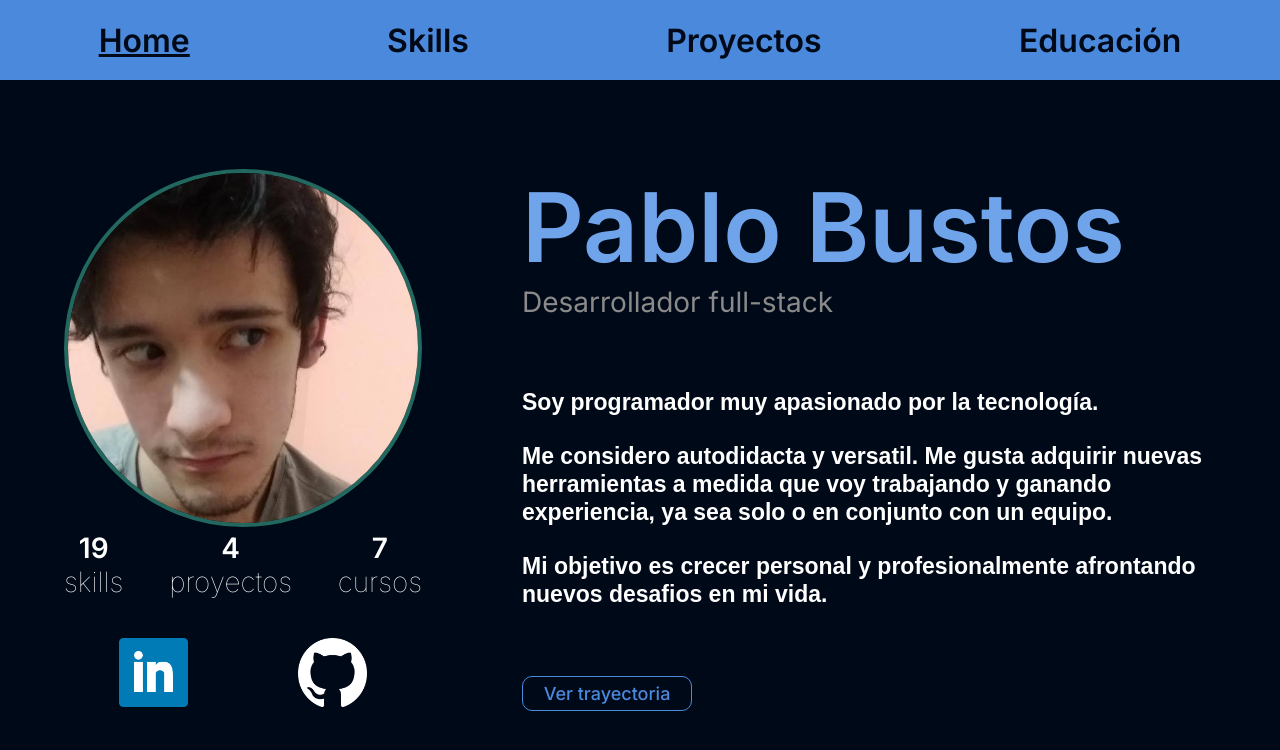
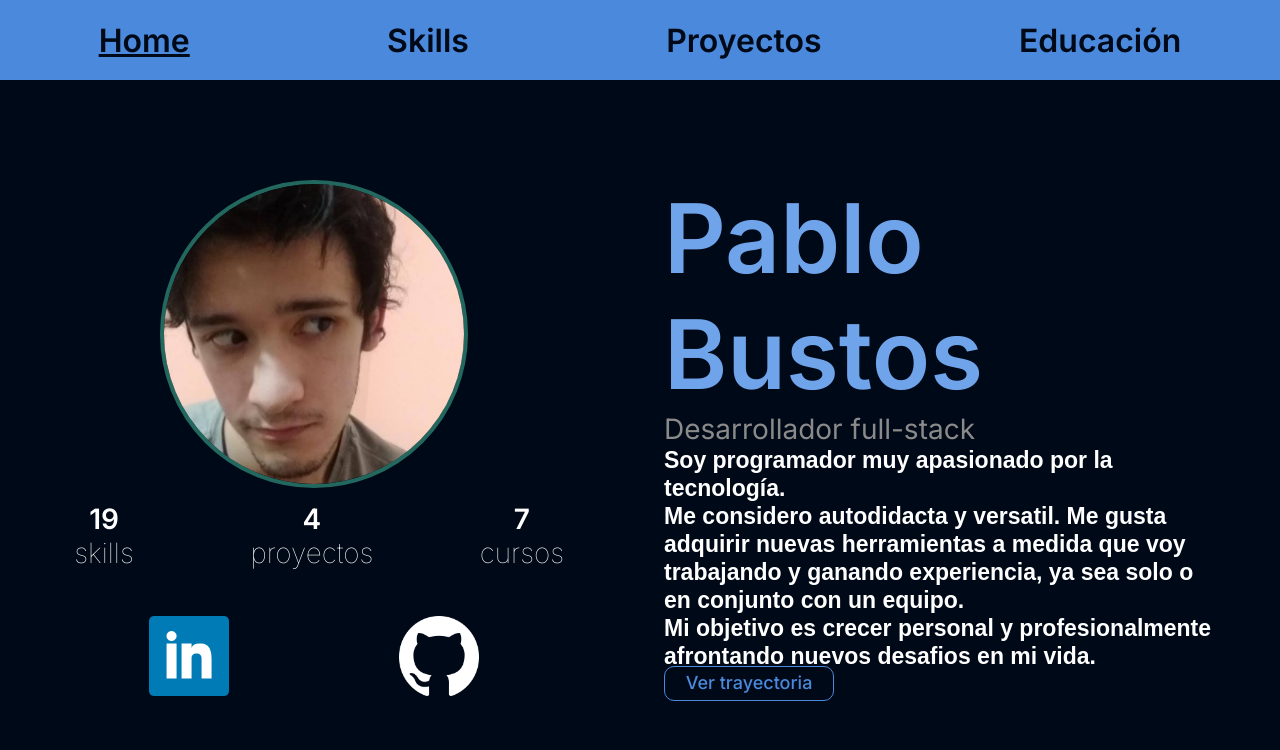
Before and after one commit to PabloAgustinBustos/first-react-personal-portfolio-2022, a React (Vite) app: page /home in a window 1280 px wide. Shown: the top 750 px of the page. Built offline with nearby package versions, Linux system fonts and the light colour scheme; a web font is replaced by a local one.

Commit message:
fixed index route. Now it redirects the user to the /home route. Also updated sizes of the left section in /home

```diff
--- a/src/App.jsx
+++ b/src/App.jsx
@@ -8,6 +8,12 @@ import Proyectos from './views/Proyectos'
 import Educacion from './views/Educacion'
 
 function App() {
+  let {pathname} = window.location
+
+  if(pathname === "/"){
+    window.location.href = "/home";
+  }
+
   return (
     <div className="App">
       <BrowserRouter>
--- a/src/components/Nav/index.jsx
+++ b/src/components/Nav/index.jsx
@@ -34,6 +34,7 @@ const Nav = () => {
         }
     }
 
+    if(pathname !== "/"){
         return (
             <motion.nav className={`${s.nav} ${s[color.nav]}`}>
                 <motion.div className={s.itemContainer}>
@@ -44,6 +45,10 @@ const Nav = () => {
                 </motion.div>
             </motion.nav>
         )
+    }else{
+        return null
+    }
+
 }
 
 export default Nav
--- a/src/views/Home/index.jsx
+++ b/src/views/Home/index.jsx
@@ -30,6 +30,8 @@ const Home = () => {
                             </motion.div>
                         </motion.section>
 
+                    </motion.div>
+
                     <motion.section className={s.social}>
                         <a href="https://www.linkedin.com/in/pablo-bustos-/">
                             <motion.img className={s.icon} src={linkedinLogo}/>
@@ -39,7 +41,6 @@ const Home = () => {
                             <motion.img className={s.icon} src={githubLogo}/>
                         </a>
                     </motion.section>
-                    </motion.div>
                 </motion.section>
 
                 <motion.section className={s.right}>
--- a/src/views/Home/styles.module.css
+++ b/src/views/Home/styles.module.css
@@ -17,6 +17,16 @@
     grid-template-columns: 1fr 2fr;
 }
 
+.left{
+    width: 500px;
+    height: 520px;
+    /* background-color: aquamarine; */
+    display: flex;
+    flex-direction: column;
+    justify-content: space-between;
+    align-items: center;
+}
+
 .right{
     display: flex;
     flex-direction: column;
@@ -24,40 +34,51 @@
 }
 
 .image{
-    width: 350px;
+    width: 300px;
     /* height: 397px; */
-
+    /* background-color: bisque; */
     border-radius: 50%;
     border: 4px solid rgba(72, 207, 174, 0.48);
 }
 
 .icon{
-    width: 69px;
+    width: 80px;
+    /* background-color: #8A8A8A; */
 }
 
 .marco{
-    height: 180px;
+    width: 100%;
+    height: 100px;
     display: flex;
     flex-direction: column;
     justify-content: space-between;
+    align-items: center;
+    /* background-color: #8A8A8A; */
 }
 
 .stats{
+    width: 100%;
     display: flex;
     justify-content: space-between;
+    /* background-color: brown; */
 }
 
 .stat{
+    min-width: 80px;
     display: flex;
     flex-direction: column;
+    /* align-items: center;
+    justify-content: center; */
     font-size: 28px;
     text-align: center;
     color: #FFFFFF;
+    /* background-color: rgba(95, 158, 160, 0.4); */
 }
 
 .statNumber{
     font-weight: 600;
     font-family: 'Inter', sans-serif;
+
 }
 
 .statConcept{
@@ -66,6 +87,8 @@
 }
 
 .social{
+    width: 100%;
+    /* background-color: chartreuse; */
     display: flex;
     justify-content: space-around;
 }
```
Lines whose indentation alone changed are shown as unchanged.
